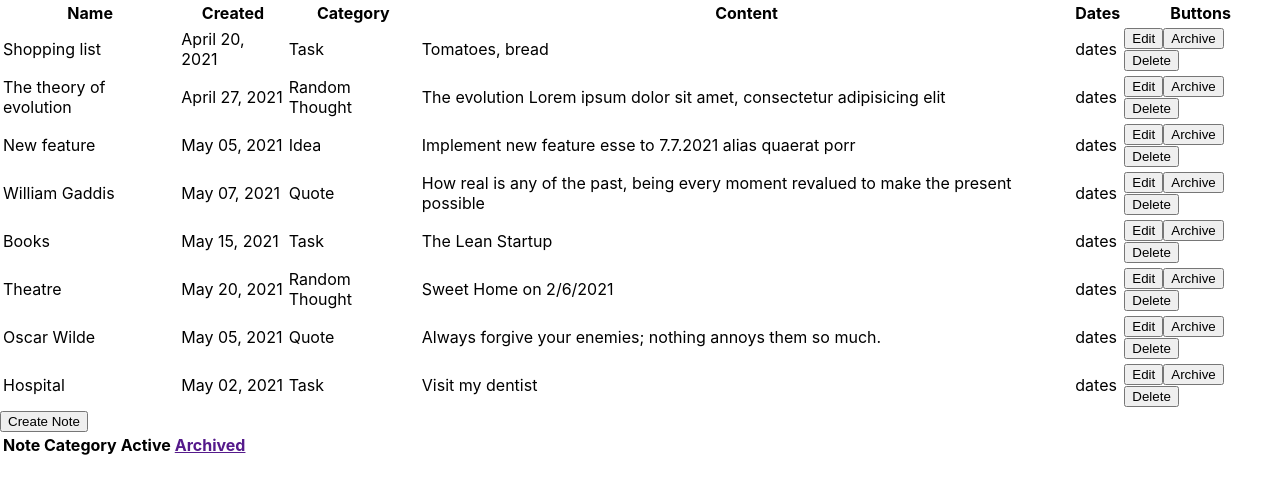
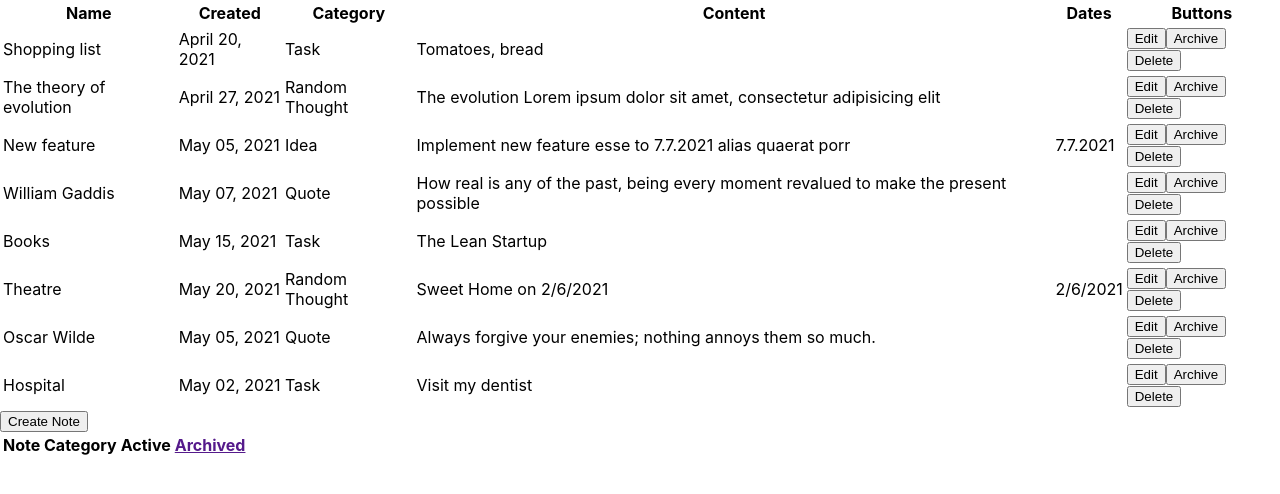
Before and after one commit to oksanastets-code/radency-react, a React (Create React App) app: page / in a window 1280 px wide. Shown: the top 494 px of the page. Built offline with nearby package versions, Linux system fonts and the light colour scheme.

Commit message:
add dates

```diff
--- a/src/App.js
+++ b/src/App.js
@@ -5,17 +5,21 @@ import initialNotes from "./notes.json";
 import { NotesTable } from "./components/notesTable/notesTable";
 import Modal from "./hoc/Modal";
 import NoteForm from "./components/form/form";
+import { getDates } from "./helper/getDates";
+import { getCurrentDate } from "./helper/getCurrentDate";
 
 function App() {
   const [notes, setNotes] = useState(initialNotes);
   const [isOpen, setOpen] = useState(false);
 
-  const addNote = (name, categ, content) => {
+  const addNote = (name, category, content) => {
     const note = {
       id: nanoid(),
       name,
-      categ,
-      content
+      created: getCurrentDate(),
+      category,
+      content,
+      dates: getDates(content)
     };
 
     setNotes(prevNotes => [...prevNotes, note]);
@@ -30,7 +34,7 @@ function App() {
 
   return (
     <>
-      <table className="notes-table js-notes-table">
+      <table>
         <thead>
           <tr>
             <th>Name</th>
@@ -41,7 +45,7 @@ function App() {
             <th>Buttons</th>
           </tr>
         </thead>
-        <NotesTable notes={notes} onDeleteNote={deleteNote} />
+        <NotesTable dates={getDates } notes={notes} onDeleteNote={deleteNote} />
       </table>
 
       <button
--- a/src/components/form/form.jsx
+++ b/src/components/form/form.jsx
@@ -2,7 +2,7 @@ import { useState } from "react";
 
 export default function NoteForm({ onSubmit }) {
     const [name, setName] = useState("");
-    const [categ, setCateg] = useState("");
+    const [category, setCategory] = useState("");
     const [content, setContent] = useState("");
 
 
@@ -12,8 +12,8 @@ export default function NoteForm({ onSubmit }) {
             case "name":
                 setName(value);
                 break;
-            case "categ":
-                setCateg(value);
+            case "category":
+                setCategory(value);
                 break;
             case "content":
                 setContent(value);
@@ -24,9 +24,9 @@ export default function NoteForm({ onSubmit }) {
     };
     const handleSubmit = e => {
         e.preventDefault();
-        onSubmit(name, categ, content);
+        onSubmit(name, category, content);
         setName('');
-        setCateg('');
+        setCategory('');
         setContent('');
     };
     return (
@@ -47,8 +47,8 @@ export default function NoteForm({ onSubmit }) {
                 Category
                 <input
                     list="categories"
-                    name="categ"
-                    value={categ}
+                    name="category"
+                    value={category}
                     required
                     onChange={handleInput}
                 />
--- a/src/components/notesTable/notesTable.jsx
+++ b/src/components/notesTable/notesTable.jsx
@@ -1,18 +1,22 @@
-export const NotesTable = (({ notes, onDeleteNote }) =>
-    (<tbody>
+import { getDates } from "../../helper/getDates";
+
+export const NotesTable = ({ notes, onDeleteNote }) => (
+        <tbody>
             {notes.map((note) => (
                 <tr key={note.id}>
                     <td>{note.name}</td>
                     <td>{note.created}</td>
                     <td>{note.category}</td>
                     <td>{note.content}</td>
-            <td>dates</td>
+                    <td>{getDates(note.content)}</td>
                     <td>
                         <button type="button">Edit</button>
                         <button type="button">Archive</button>
-                <button type="button" onClick={()=> onDeleteNote(note.id)}>Delete</button>
+                        <button type="button" onClick={() => onDeleteNote(note.id)}>
+                            Delete
+                        </button>
                     </td>
                 </tr>
             ))}
         </tbody>
-    ))
+    );
--- /dev/null
+++ b/src/helper/getCurrentDate.jsx
@@ -0,0 +1,9 @@
+export const getCurrentDate = ()=> {
+  const newDate = new Date();
+  const options = {
+    year: 'numeric',
+    month: 'long',
+    day: 'numeric',
+  };
+  return newDate.toLocaleDateString('en-US', options);
+}
--- /dev/null
+++ b/src/helper/getDates.jsx
@@ -0,0 +1,11 @@
+export const getDates =(str)=> {
+  const regex = /^(0?[1-9]|1[0-2]).?\/?(0?[1-9]|[12][0-9]|3[01]).?\/?\d{4}$/;
+  let foundedDates = [];
+  str.split(' ').forEach(s => {
+    const matches_array = s.match(regex);
+    if (matches_array) {
+      foundedDates.push(matches_array[0]);
+    }
+  });
+  return foundedDates.join(', ');
+}
```
Lines whose indentation alone changed are shown as unchanged.
